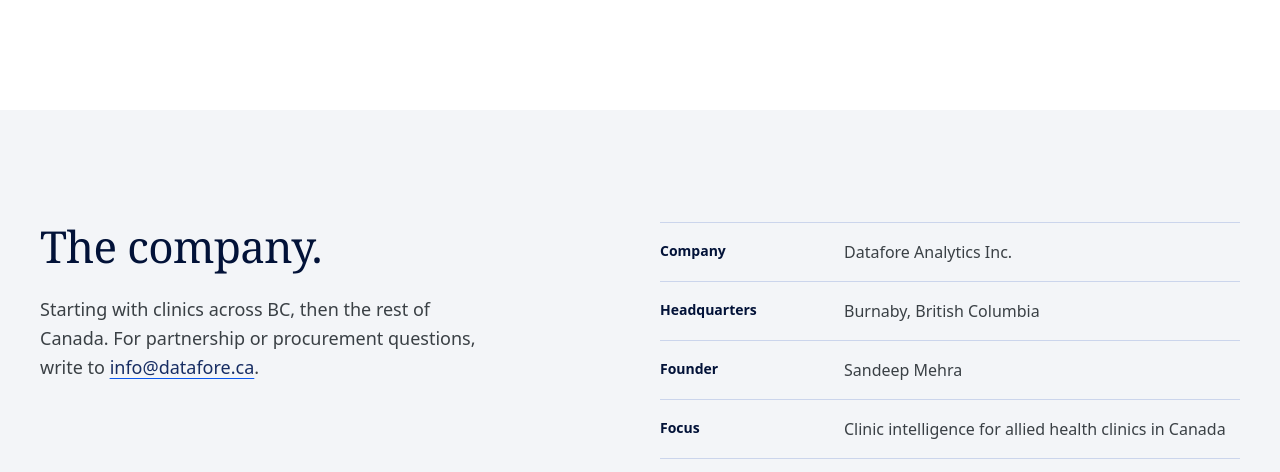
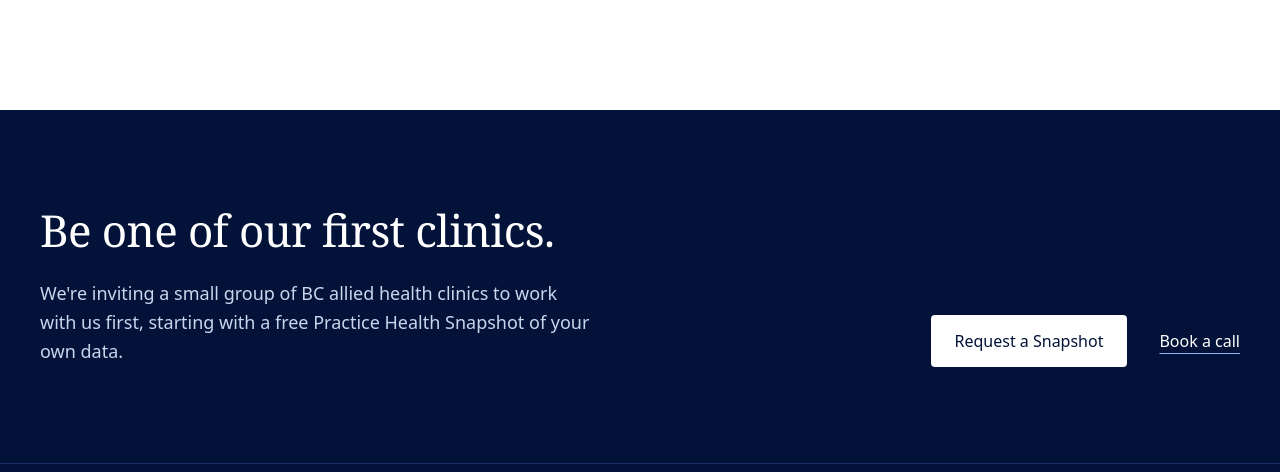
Before and after one commit to sandy4243/Datafore, an Astro site: page /about in a window 1280 px wide. Shown: the part 2490-2962 px from the top of the page. Built offline with nearby package versions, Linux system fonts and the light colour scheme; Astro itself is replaced by a stand-in of ours.

Commit message:
About: remove the company facts section
Co-Authored-By: Claude Haiku 5.5 <noreply@anthropic.com>
Claude-Session: https://claude.ai/code/session_01HtjrZYXWkp6cLfzbfG9Gsm

```diff
--- a/src/pages/about.astro
+++ b/src/pages/about.astro
@@ -2,17 +2,7 @@
 import Layout from "../layouts/Layout.astro";
 import FounderNote from "../components/FounderNote.astro";
 import ReportToResult from "../components/exhibits/ReportToResult.astro";
-import { email } from "../lib/contact";
 
-// For evaluators: the company in one place, stated plainly.
-const facts = [
-  { term: "Company", detail: "Datafore Analytics Inc." },
-  { term: "Headquarters", detail: "Burnaby, British Columbia" },
-  { term: "Founder", detail: "Sandeep Mehra" },
-  { term: "Focus", detail: "Clinic intelligence for allied health clinics in Canada" },
-  { term: "Status", detail: "In development; forming a founding cohort of BC clinics" },
-  { term: "Patient data", detail: "Designed to be stored and processed in Canada, on de-identified records" },
-];
 
 const beliefs = [
   {
@@ -108,25 +98,4 @@ const beliefs = [
     </FounderNote>
   </section>
 
-  <section class="bg-mist">
-    <div class="mx-auto grid max-w-7xl gap-10 px-6 py-24 lg:grid-cols-12 lg:px-10 lg:py-28">
-      <div class="lg:col-span-5">
-        <h2 class="text-[2rem] leading-[1.12] md:text-[2.75rem]">The company.</h2>
-        <p class="mt-6 max-w-[44ch] text-lg leading-relaxed text-graphite-700">
-          Starting with clinics across BC, then the rest of Canada. For partnership or procurement questions, write to
-          <a href={`mailto:${email}`} class="text-navy-800 underline decoration-signal-500 underline-offset-4">{email}</a>.
-        </p>
-      </div>
-      <dl class="divide-y divide-navy-200 border-y border-navy-200 lg:col-span-6 lg:col-start-7">
-        {
-          facts.map((f) => (
-            <div class="grid gap-1 py-4 sm:grid-cols-[10rem_1fr] sm:gap-6">
-              <dt class="text-sm font-semibold text-navy-950 sm:pt-0.5">{f.term}</dt>
-              <dd class="leading-relaxed text-graphite-700">{f.detail}</dd>
-            </div>
-          ))
-        }
-      </dl>
-    </div>
-  </section>
 </Layout>
```
